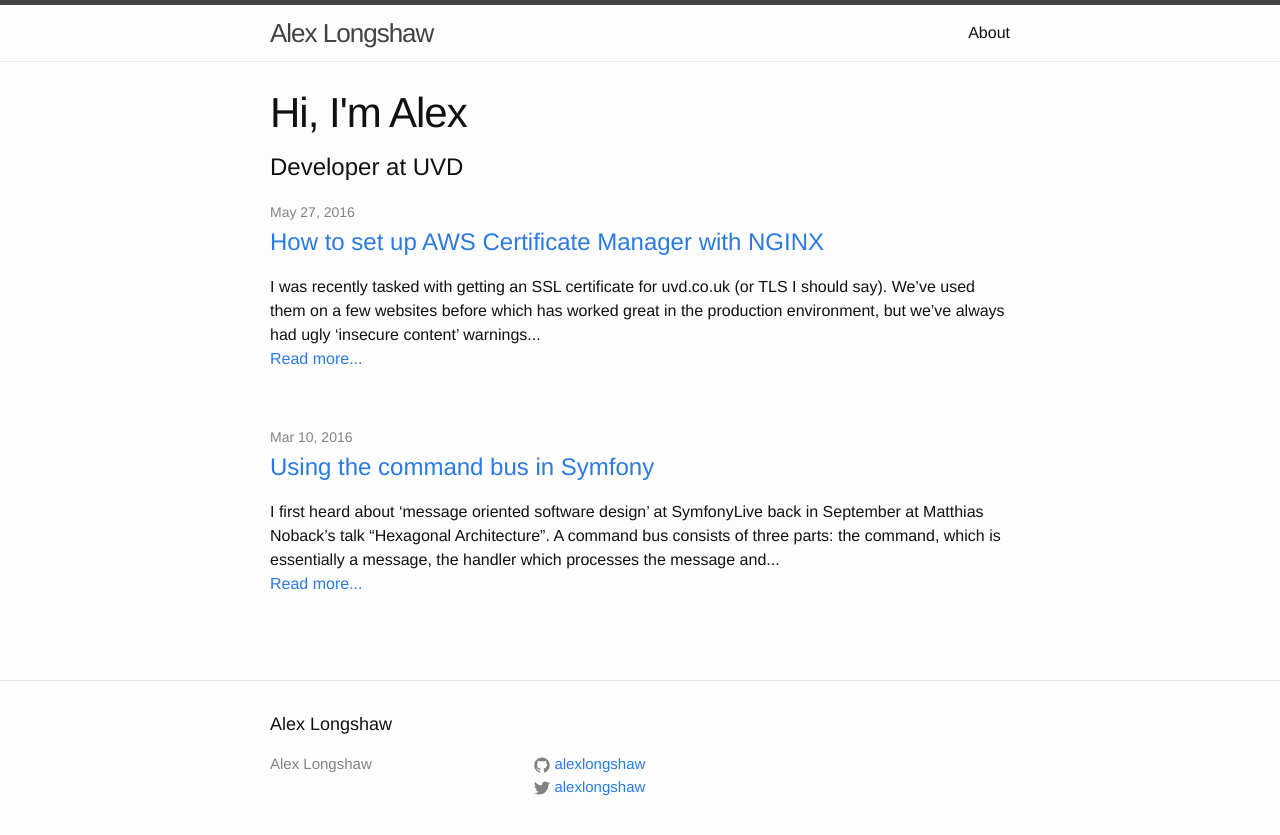
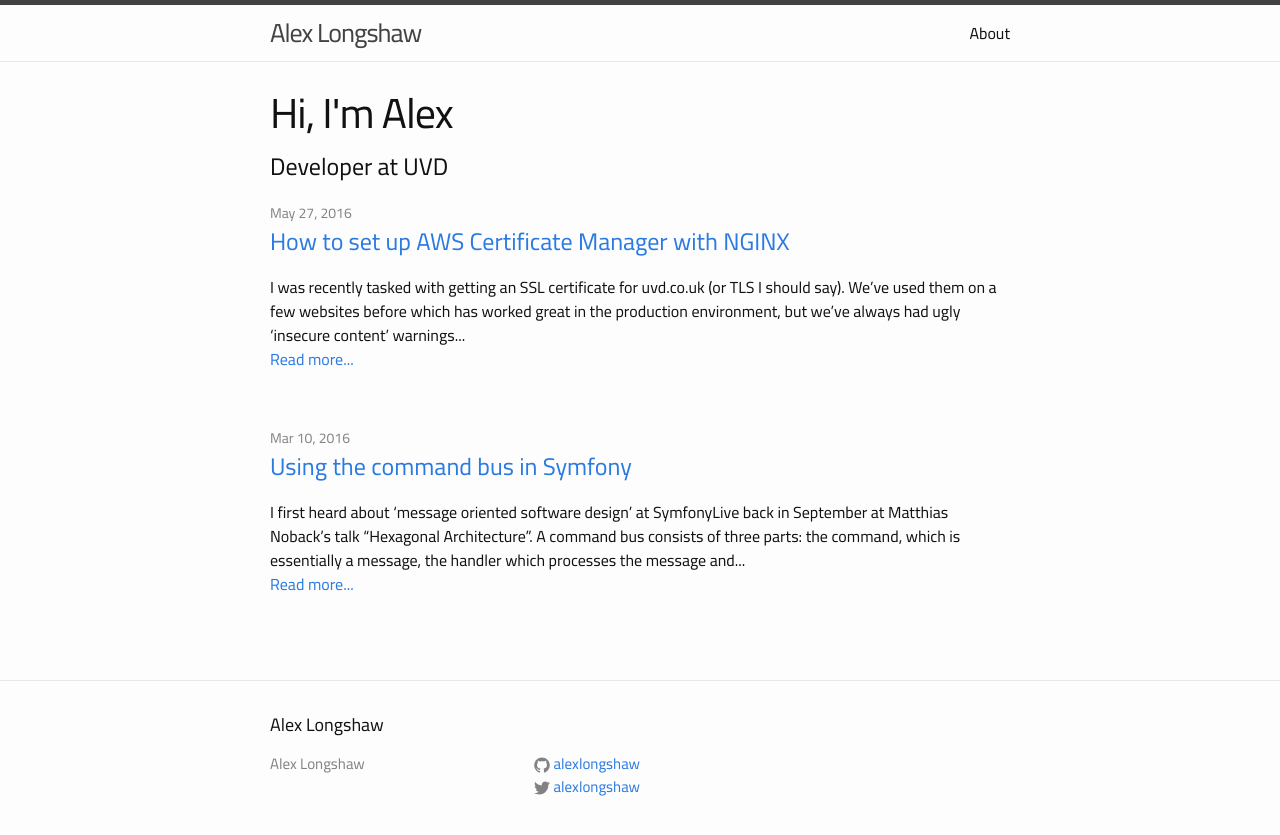
Before and after one commit to alexlongshaw/alexlongshaw.github.io, a Jekyll site: the page built from index.html, in a window 1280 px wide. Shown: the top 835 px of the page. Built offline with Jekyll 4.4.1, drawn with Linux system fonts in a browser that asks for light colours.

Commit message:
Changed font to Cairo

```diff
--- a/_includes/head.html
+++ b/_includes/head.html
@@ -6,6 +6,8 @@
   <title>{% if page.title %}{{ page.title }} | {{ site.title }}{% else %}{{ site.title }}{% endif %}</title>
   <meta name="description" content="{% if page.excerpt %}{{ page.excerpt | strip_html | strip_newlines | truncate: 160 }}{% else %}{{ site.description }}{% endif %}">
 
+
+  <link href='https://fonts.googleapis.com/css?family=Cairo' rel='stylesheet' type='text/css'>
   <link rel="stylesheet" href="{{ "/css/main.css" | prepend: site.baseurl }}">
   <link rel="canonical" href="{{ page.url | replace:'index.html','' | prepend: site.baseurl | prepend: site.url }}">
   <link rel="alternate" type="application/rss+xml" title="{{ site.title }}" href="{{ "/feed.xml" | prepend: site.baseurl | prepend: site.url }}">
--- a/css/main.scss
+++ b/css/main.scss
@@ -3,7 +3,9 @@
 ---
 @charset "utf-8";
 
-
+* {
+  font-family: 'Cairo', sans-serif;
+}
 
 // Our variables
 $base-font-family: "Helvetica Neue", Helvetica, Arial, sans-serif;
```
